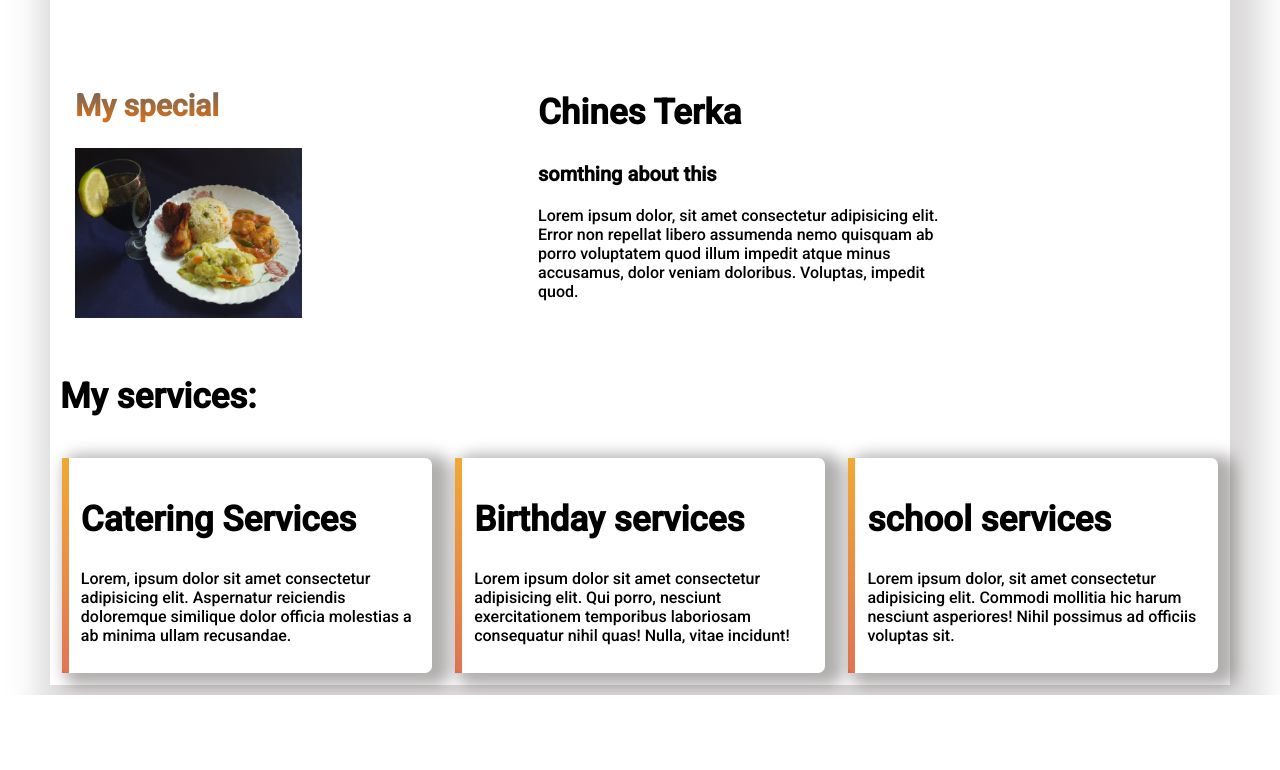
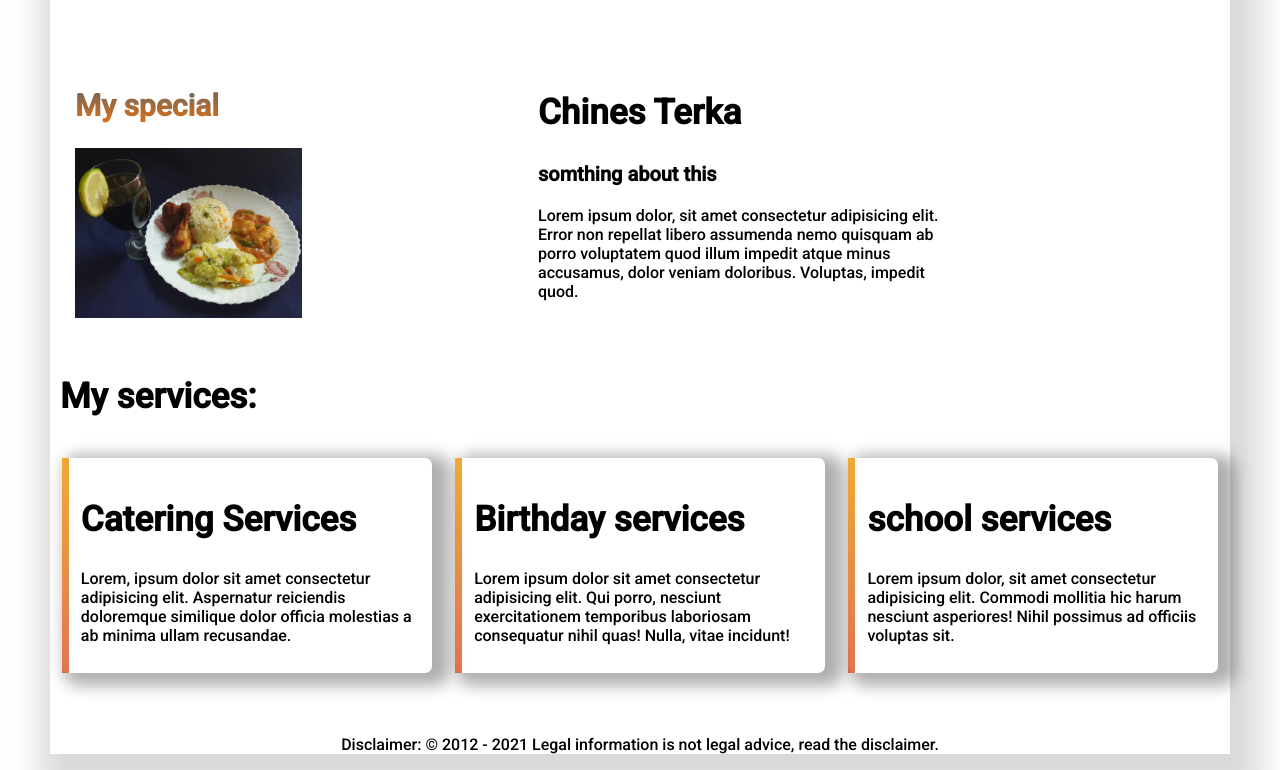
Before and after one commit to Fahimahmed00/sandia-s-kitchen-one, a plain HTML site: page index.html in a window 1280 px wide. Shown: the part 1135-1905 px from the top of the page. Before the commit the page ends 1830 px from the top, so only its background shows below. Drawn offline with Linux system fonts and the light colour scheme.

Commit message:
footer change

```diff
--- a/index.html
+++ b/index.html
@@ -101,7 +101,11 @@
 
 
     </section>
+    <footer>
+        <p>Disclaimer: © 2012 - 2021 Legal information is not legal advice, read the disclaimer.
 
+        </p>
+    </footer>
 
 
 </body>
--- a/style.css
+++ b/style.css
@@ -67,3 +67,7 @@ sub{
             border-image: linear-gradient(rgb(241, 169, 52),rgba(216, 75, 32, 0.765));
             border-image-slice: 1;
             }
+            footer{
+                text-align: center;
+                margin-top: 50px;
+            }
```
